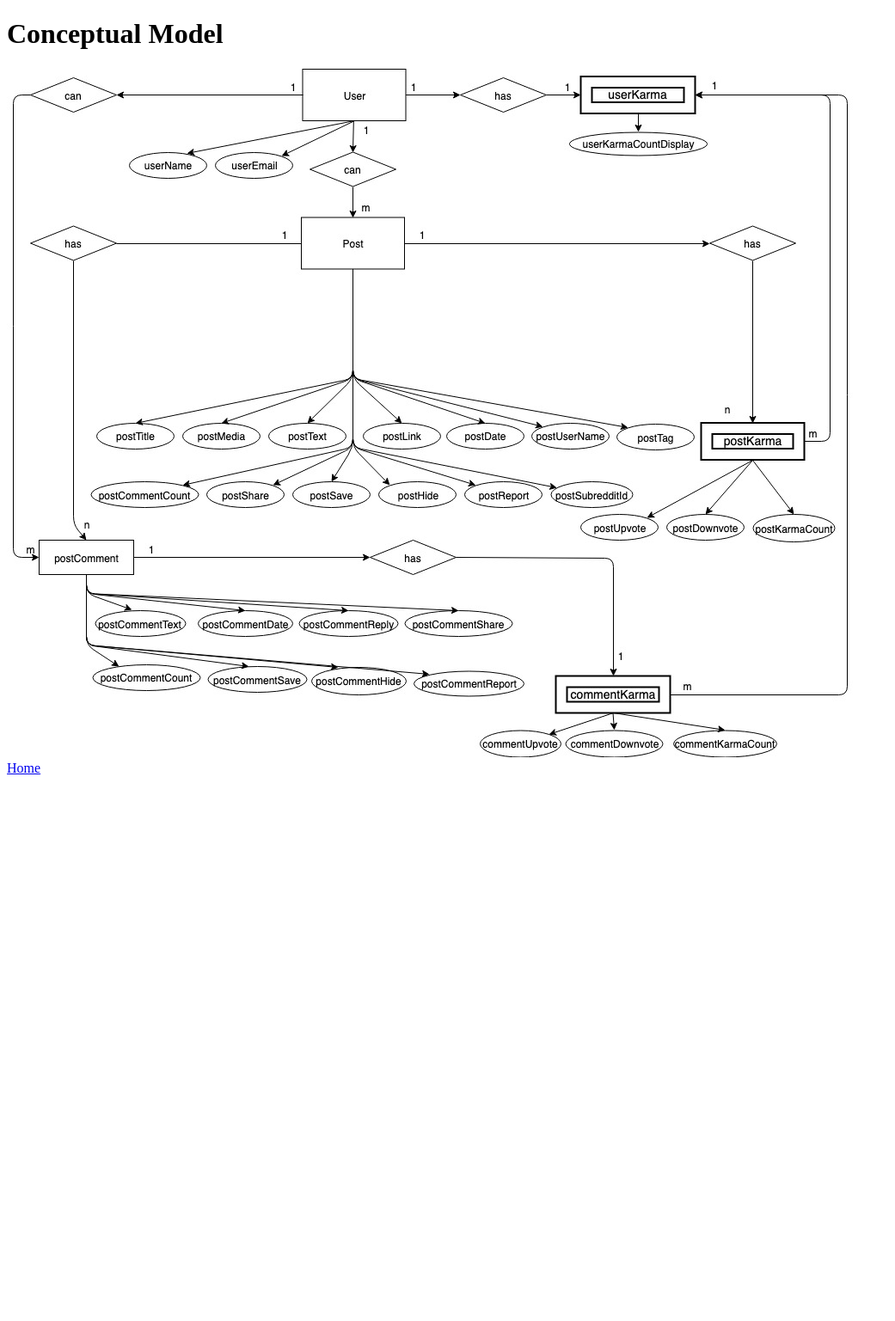
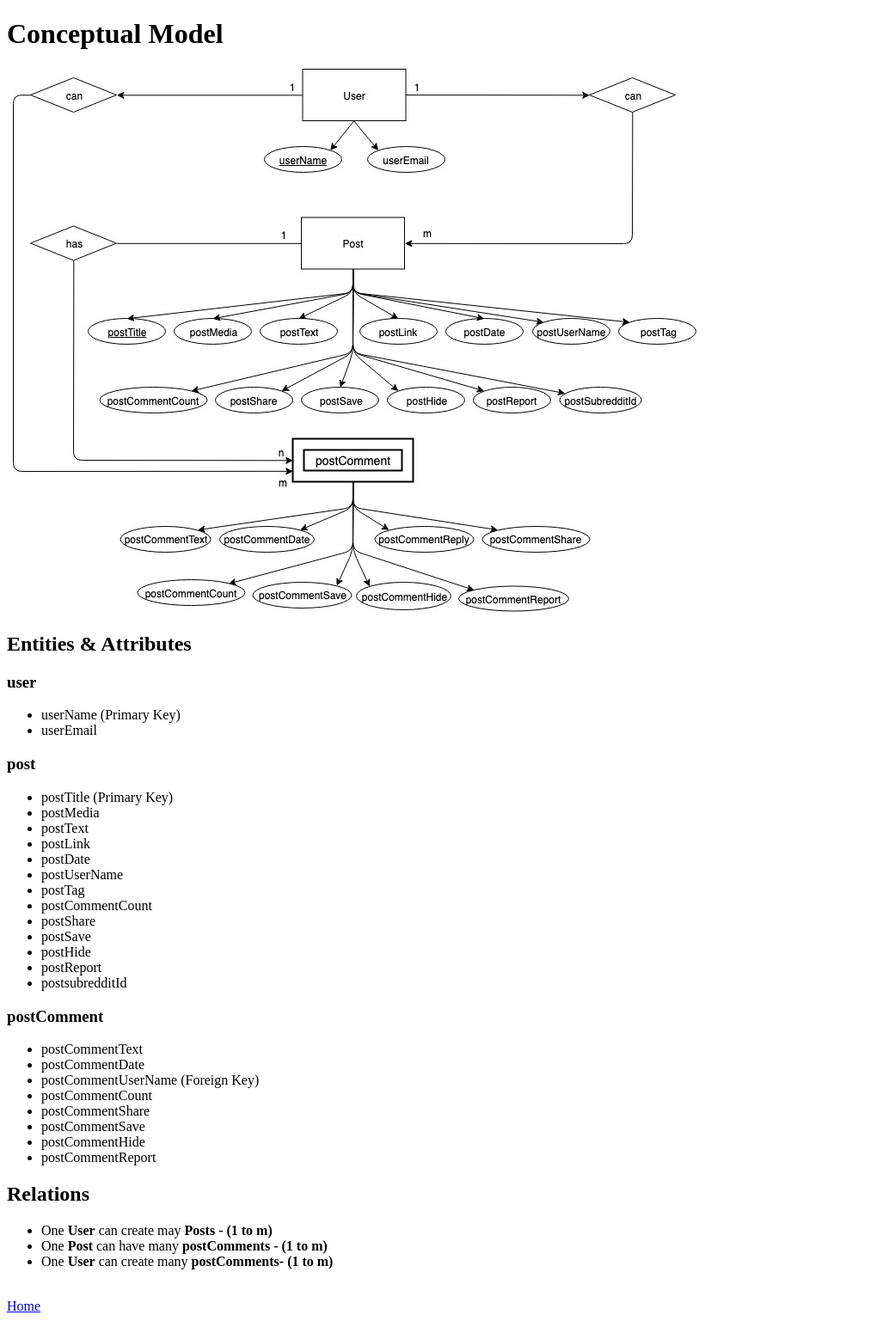
Before and after one commit to samuel-nelson/data-design, a PHP site: page /conceptual-model.php in a window 1280 px wide. Shown: the whole page at 86% size, without its empty margins (0-1041 px from the left). Before the commit the page ends 901 px from the top, so only its background shows below. Run offline with PHP 8.4, Linux system fonts and the light colour scheme.

Commit message:
Changed ERD model and added keys

```diff
--- a/epic/conceptual-model.php
+++ b/epic/conceptual-model.php
@@ -6,7 +6,47 @@
 	</head>
 	<body>
 		<h1>Conceptual Model</h1>
-		<img src="erd.jpg" alt="erd image">
+		<img src="erd.jpeg" alt="erd image">
+		<br/>
+		<h2>Entities & Attributes</h2>
+			<h3>user</h3>
+				<ul>
+					<li>userName (Primary Key)</li>
+					<li>userEmail</li>
+				</ul>
+			<h3>post</h3>
+				<ul>
+					<li>postTitle (Primary Key)</li>
+					<li>postMedia</li>
+					<li>postText</li>
+					<li>postLink</li>
+					<li>postDate</li>
+					<li>postUserName</li>
+					<li>postTag</li>
+					<li>postCommentCount</li>
+					<li>postShare</li>
+					<li>postSave</li>
+					<li>postHide</li>
+					<li>postReport</li>
+					<li>postsubredditId</li>
+				</ul>
+			<h3>postComment</h3>
+				<ul>
+					<li>postCommentText</li>
+					<li>postCommentDate</li>
+					<li>postCommentUserName (Foreign Key)</li>
+					<li>postCommentCount</li>
+					<li>postCommentShare</li>
+					<li>postCommentSave</li>
+					<li>postCommentHide</li>
+					<li>postCommentReport</li>
+				</ul>
+		<h2>Relations</h2>
+			<ul>
+				<li>One <b>User</b> can create may <b>Posts - (1 to m)</b></li>
+				<li>One <b>Post</b> can have many  <b>postComments - (1 to m)</b></li>
+				<li>One <b>User</b> can create many <b>postComments- (1 to m)</b></li>
+			</ul>
 		<br/>
 		<a href="index.php">Home</a>
 	</body>
```
Also changed, not shown: epic/use-case.php (+9 -0 lines), epic/erd.jpeg (added), epic/erd.jpg (deleted).
